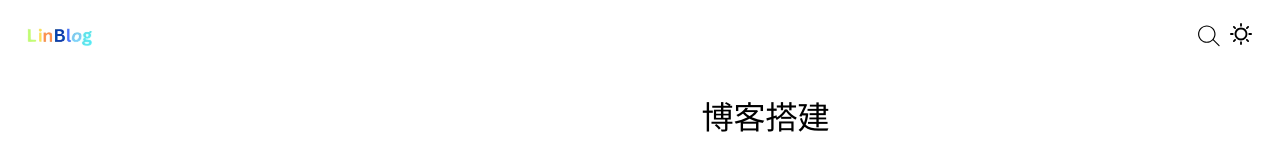
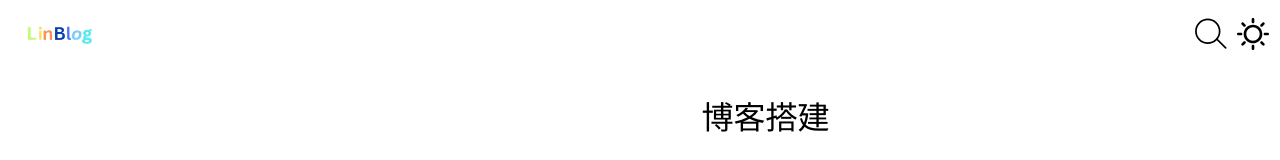
Before and after one commit to Wu-Changlin/linblog, a Vue app: page /article in a window 1280 px wide. Shown: the top 160 px of the page. Built offline with nearby package versions, Linux system fonts and the light colour scheme.

Commit message:
标签栏页样式响应式

```diff
--- a/src/components/content_tag.vue
+++ b/src/components/content_tag.vue
@@ -36,14 +36,11 @@
 
     </div>
     <!-- 点击显示更多 结束-->
-  <!-- <div  style="visibility:hidden; position: absolute;top:-9999px;left:-9999px;"> -->
-
   <div style="visibility:hidden; position: absolute;top:-9999px;left:-9999px;">
     <div class="tag-container">
 
       <div class="content-container">
         <div class="tag-content" ref="tagWithRet" style="overflow: hidden;">
-          <div class="tag-item">All</div>
           <div class="tag-item" v-for="(item, index) in data.list" :key="index"> {{ item.tag_name }}</div>
         </div>
       </div>
@@ -144,41 +141,30 @@
 
   onMounted(() => {
     //     console.log('挂载完毕');
-
-
-    maxItemsPerLines();//每行最多标签数量
-    // 初始化 防止元素换行(元素已设置换行属性)
-    // onWindowResize();
-    // window.addEventListener('resize', onWindowResize);//监听窗口缩放
+    //初始化每行最多标签数量
+    maxItemsPerLines();
+    //监听窗口响应式每行最多标签数量
+    window.addEventListener('resize', maxItemsPerLines);//监听窗口缩放
   })
 
 
   onUnmounted(() => {
-    // window.removeEventListener('resize', onWindowResize)
+    window.removeEventListener('resize', maxItemsPerLines)
   })//离开页面时移除监听窗口缩放
-
-  const tagHeightRet = ref();
-
-  function onWindowResize() {
-
-    // console.log('tagHeightRet:',tagHeightRet.value.clientHeight);
-
-    data.tagHeight = tagHeightRet.value.clientHeight;//元素高度
-
-
-  }
-
 
   //每行最多标签数量
   function maxItemsPerLines() {
     const tagContainer = tagWithRet.value;              //标签容器dom
     const tagItem = Array.from(tagContainer.children); //标签容器内所有子项dom
     let tag_container_width = tagContainer.offsetWidth;//标签容器宽度
+
+    console.log('tag_container_width:',tag_container_width);
+
     let i = 0;
     const tag_item_count = tagItem.length;//标签个数
 
-
     if (tag_item_count > 0) {
+      data.tag_item_dom_with_count=0;//初始化，防止标签宽度和累加
       for (i; i < tag_item_count; i++) {
         const tag_item_dom = tagItem[i];                    //标签容器dom
         data.tag_item_dom_with_count += tag_item_dom.offsetWidth;//标签宽度相加
@@ -219,8 +205,8 @@
         //截取指向更多标签数据
         data.show_arrow_more_tag_data = data.list.slice(data.show_tag_count, data.list.length);
       }
-      console.log('data.tag_item_dom_with_count', data.tag_item_dom_with_count);
-      console.log('data.show_arrow_more_tag_data', data.show_arrow_more_tag_data);
+      // console.log('data.tag_item_dom_with_count', data.tag_item_dom_with_count);
+      // console.log('data.show_arrow_more_tag_data', data.show_arrow_more_tag_data);
       data.tagWrap = true;
     } else {
 
@@ -260,6 +246,10 @@
       white-space: nowrap;
       height: 72px;
 
+
+    }
+
+
       .tag-content {
         display: flex;
         color: var(--text);
@@ -292,7 +282,6 @@
         }
 
       }
-    }
 
 
     .arrow-more-tag-bnt-container {
--- a/src/components/nav_bar.vue
+++ b/src/components/nav_bar.vue
@@ -8,9 +8,9 @@
             <div class="header-container-right-icon">
 
             <div class="icon-item">
-				<svg-icon  class="svg-icon" icon-class="search"/>
+				<div><svg-icon  class="svg-icon" icon-class="search"/> </div>
+				<div><NavTheme></NavTheme></div>
 
-				<NavTheme></NavTheme>
 			</div>
 
 
@@ -57,28 +57,31 @@ import NavTheme from './nav_theme.vue'
 			/* padding: 0 16px 0 16px; */
             padding: 0;
 			.header-logo {
-				display: flex;
+				flex:1;
 				width: auto;
 				height: 32px
 			}
 			.header-container-right-icon{
-				display: flex;
 				align-items: center;
 				justify-content: space-between;
 				height: 72px;
-				width: 100%;
+				width: 85px;
 				.icon-item{
 					margin-left: auto;
 					display: flex;
-					width: 100px;
+					width: 100%;
 					height: 100%;
-					justify-content: center;
 					align-items: center;
-					.svg-icon{
-						width: 32px;
-						height: 32px;
-						padding-right: 10px;
+					justify-content:content;
+					>div{
+						margin-right: 10px;
+						.svg-icon{
+							width: 32px;
+							height: 32px;
+						}
+
 					}
+
 				}
 			}
 
```
